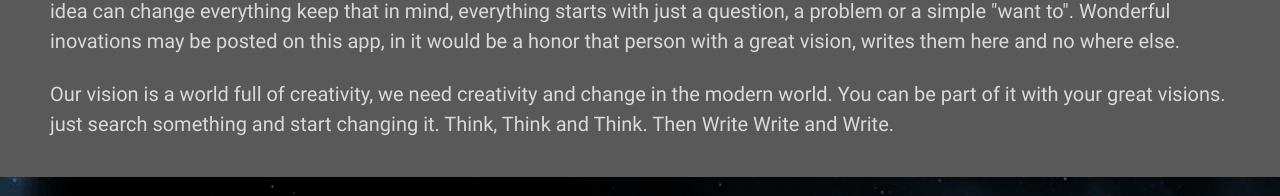
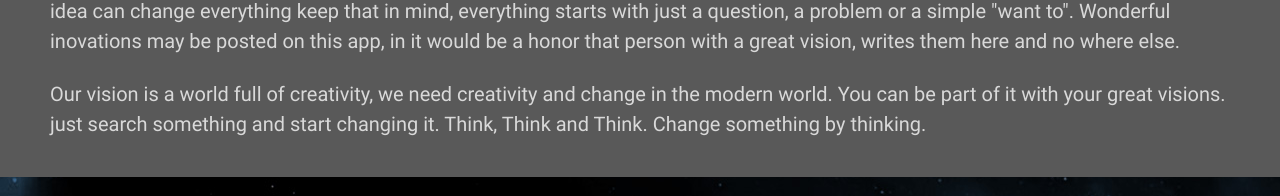
Before and after one commit to IntuMind/Intu-Mind.github.io, a plain HTML site: page index.html in a window 1280 px wide. Shown: the part 677-873 px from the top of the page. Drawn offline with nearby package versions, Linux system fonts and the light colour scheme; files whose address does not match are found by name.

Commit message:
Add files via upload

```diff
--- a/index.html
+++ b/index.html
@@ -32,7 +32,7 @@
   		<p>Sometimes is really important how you organize your ideas, some write them down on a paper, others prefer to write them on a blog. So we thought, "why not make a wall of ideas?", a place were people can write their ideas and hopefully get them complete.
   		A great idea can change everything keep that in mind, everything starts with just a question, a problem or a simple "want to". Wonderful inovations may be posted on this app, in it would be a honor that person with a great vision, writes them here and no where else.</p>
   		<br>
-  		<p>Our vision is a world full of creativity, we need creativity and change in the modern world. You can be part of it with your great visions. just search something and start changing it. Think, Think and Think. Then Write Write and Write.</p>
+  		<p>Our vision is a world full of creativity, we need creativity and change in the modern world. You can be part of it with your great visions. just search something and start changing it. Think, Think and Think. Change something by thinking.</p>
   	</div>
 
 	<div class="parallax parallax-container">
```
